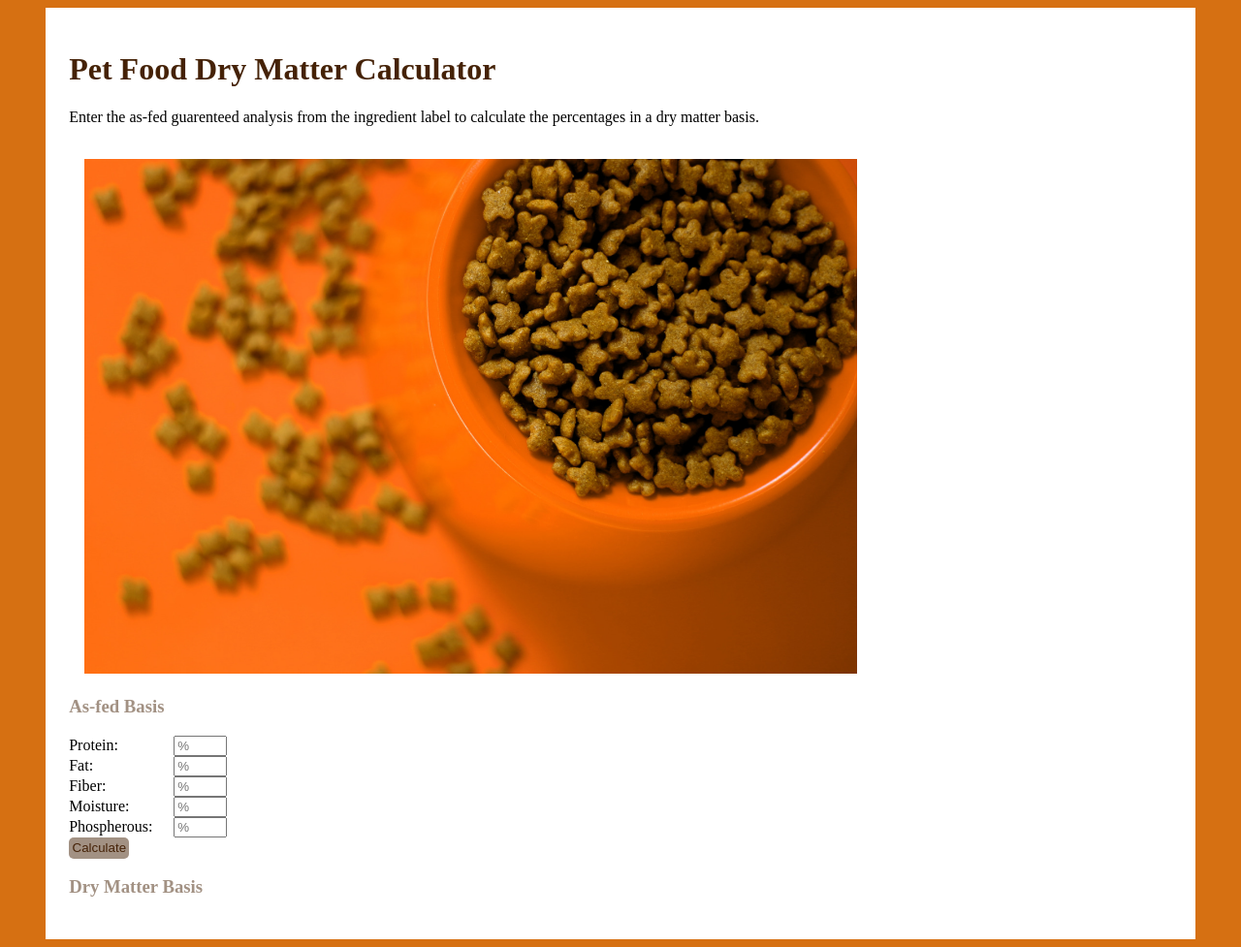
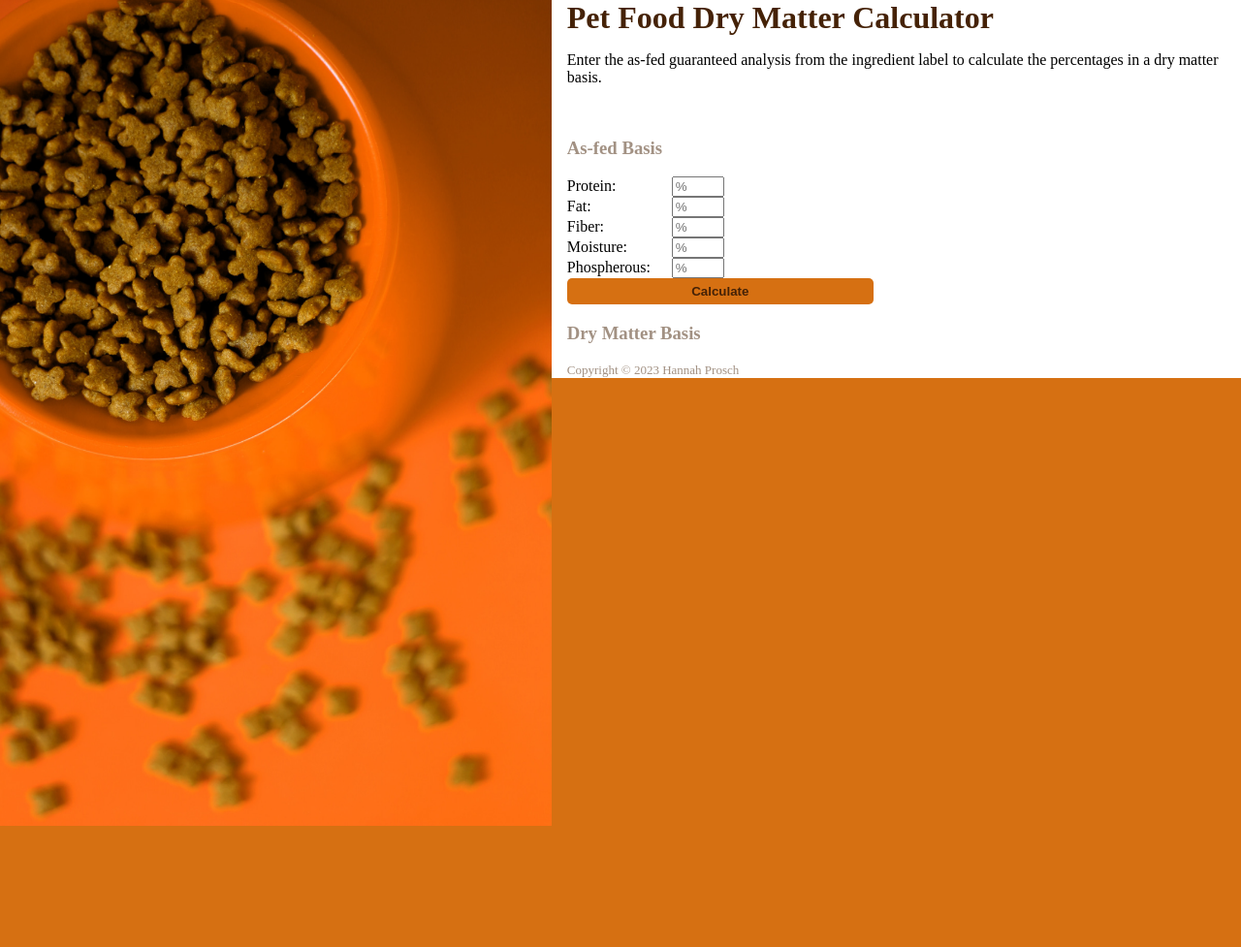
Before and after one commit to hprosch/dryMatterCalculatorApp, a Flask app: page /home in a window 1280 px wide. Shown: the whole page at 97% size. After the commit the page ends 852 px from the top, so only its background shows below. Run offline with Flask 3, Linux system fonts and the light colour scheme; some libraries are stand-ins or nearby versions.

Commit message:
Potential layout changes for desktop screens

```diff
--- a/static/css/style.css
+++ b/static/css/style.css
@@ -1,13 +1,16 @@
 body {
 	background-color: #d67012;
+	margin: 0;
 }
 
 #wrapper {
-	width: 90%;
-	margin-left: auto;
-	margin-right: auto;
-	padding: 1.5em;
+	/*width: 90%;*/
+	/*margin-left: auto;
+	margin-right: auto;*/
+	/*padding: 1.5em;*/
 	background-color: white;
+	padding-right: 1em;
+	/*border-radius: 5px;*/
 }
 
 input {
@@ -23,6 +26,7 @@ label {
 
 h1 {
 	color: #452207;
+	margin: auto;
 }
 
 h3 {
@@ -30,11 +34,19 @@ h3 {
 }
 
 img {
-	width: 70%;
-	margin-left: 1em;
+	float: left;
+	width: 45%;
+	/*margin-left: none;*/
 	margin-right: auto;
 	height: auto;
+	padding-right: 1em;
 }
+
+footer {
+	color: #a29183;
+	font-size: small;
+}
+
 
 .hidden {
 	display: none;
@@ -42,13 +54,16 @@ img {
 
 /*CalculateButton*/
 #result {
-	width: auto;
+	margin: auto;
+	width: 25%;
 	color: #452207;
-	background-color: #a29183;
+	font-weight: bold;
+	background-color: #d67012;
 	border: none;
-	padding: 0.25em;
 	border-radius: 5px;
-	display: flex;
+
+	padding: 0.45em;
+	/*display: flex;
 	justify-content: center;
-	align-items: center;
+	align-items: center;*/
 }
--- a/static/js/script.js
+++ b/static/js/script.js
@@ -6,6 +6,11 @@ let calculate = document.getElementById('result');
 let resultHeader = document.getElementById('resultHeader');
 resultHeader.classList.add('hidden');
 
+
+/*Add functionality to make image full screen and translucent
+in mobile sized screens.  Image stays left aligned and opaque
+in tablet and full screen renditions. -HP */
+
 function showResultHeader() {
 	resultHeader.classList.remove('hidden');
 }
--- a/templates/index.html
+++ b/templates/index.html
@@ -9,13 +9,10 @@
 	<body>
 		<div id="wrapper">
 			<main>
+				<img src="{{ url_for('static', filename='kibbles.png')}}" />
 				<h1>Pet Food Dry Matter Calculator</h1>
 
-				<p>Enter the as-fed guarenteed analysis from the ingredient label to calculate the percentages in a dry matter basis.</p>
-
-				<br>
-
-				<img src="{{ url_for('static', filename='kibbles.png')}}" />
+				<p>Enter the as-fed guaranteed analysis from the ingredient label to calculate the percentages in a dry matter basis.</p>
 
 				<br>
 
@@ -53,7 +50,9 @@
 				{% for message in get_flashed_messages() %}
 					<p>{{message}}</p>
 				{% endfor %}
-
+				<footer>
+					Copyright © 2023 Hannah Prosch
+				</footer>
 			</main>
 			<script src="../static/js/script.js"></script>
 		</div>
```
Also changed, not shown: static/kibbles.png, static/kibblesog.png (added).
